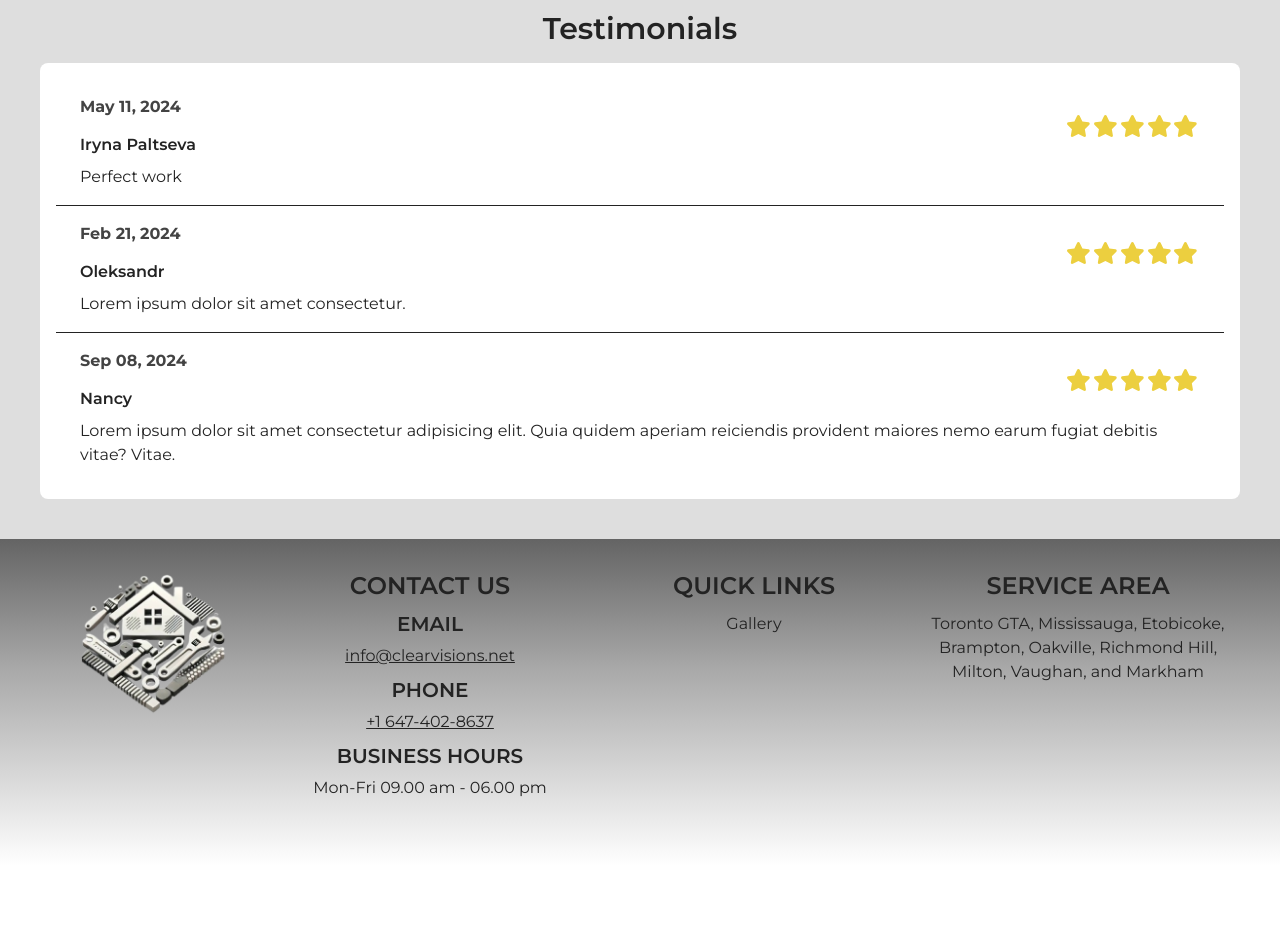
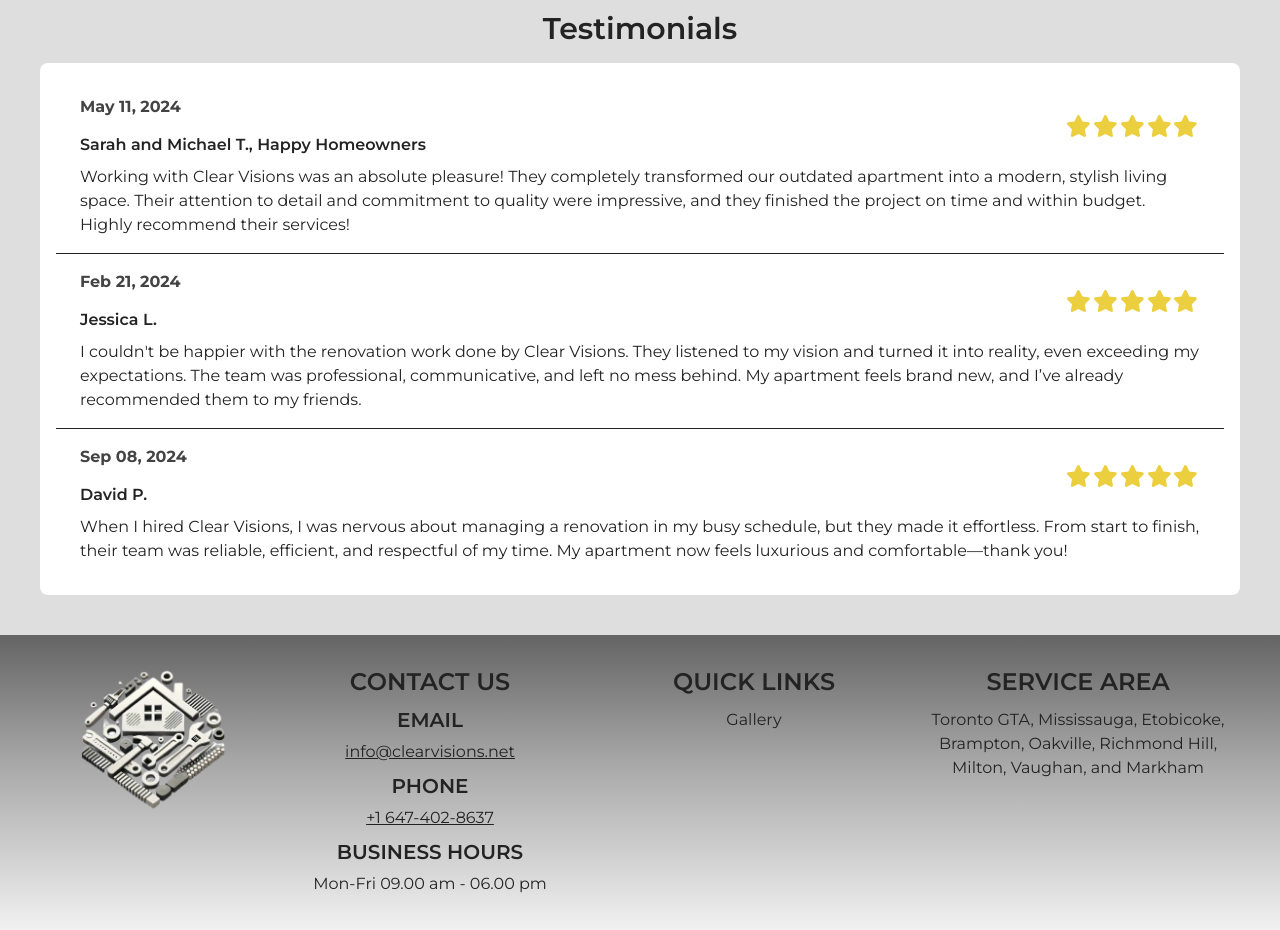
Before and after one commit to Paltsevalexandr/clear-visions, a React (Create React App) app: page / in a window 1280 px wide. Shown: the part 3040-3970 px from the top of the page. Before the commit the page ends 3906 px from the top, so only its background shows below. Built offline with nearby package versions, Linux system fonts and the light colour scheme.

Commit message:
added testimonials

```diff
--- a/src/components/Testimonials/Testimonials.js
+++ b/src/components/Testimonials/Testimonials.js
@@ -6,19 +6,19 @@ import Section from '../Section/Section';
 export default function Testimonials({scrollTop}) {
     const testimonials = [
       {
-            "username": "Iryna Paltseva",
-            "text": "Perfect work",
-            "date": "May 11, 2024"
+        username: "Sarah and Michael T., Happy Homeowners",
+        text: "Working with Clear Visions was an absolute pleasure! They completely transformed our outdated apartment into a modern, stylish living space. Their attention to detail and commitment to quality were impressive, and they finished the project on time and within budget. Highly recommend their services!",
+        date: "May 11, 2024",
       },
       {
-            "username": "Oleksandr",
-            "text": "Lorem ipsum dolor sit amet consectetur.",
-            "date": "Feb 21, 2024"
+        username: "Jessica L.",
+        text: "I couldn't be happier with the renovation work done by Clear Visions. They listened to my vision and turned it into reality, even exceeding my expectations. The team was professional, communicative, and left no mess behind. My apartment feels brand new, and I’ve already recommended them to my friends.",
+        date: "Feb 21, 2024",
       },
       {
-            "username": "Nancy",
-            "text": "Lorem ipsum dolor sit amet consectetur adipisicing elit. Quia quidem aperiam reiciendis provident maiores nemo earum fugiat debitis vitae? Vitae.",
-            "date": "Sep 08, 2024"
+        username: "David P.",
+        text: "When I hired Clear Visions, I was nervous about managing a renovation in my busy schedule, but they made it effortless. From start to finish, their team was reliable, efficient, and respectful of my time. My apartment now feels luxurious and comfortable—thank you!",
+        date: "Sep 08, 2024",
       },
     ];
   return (
```
Lines whose indentation alone changed are shown as unchanged.
